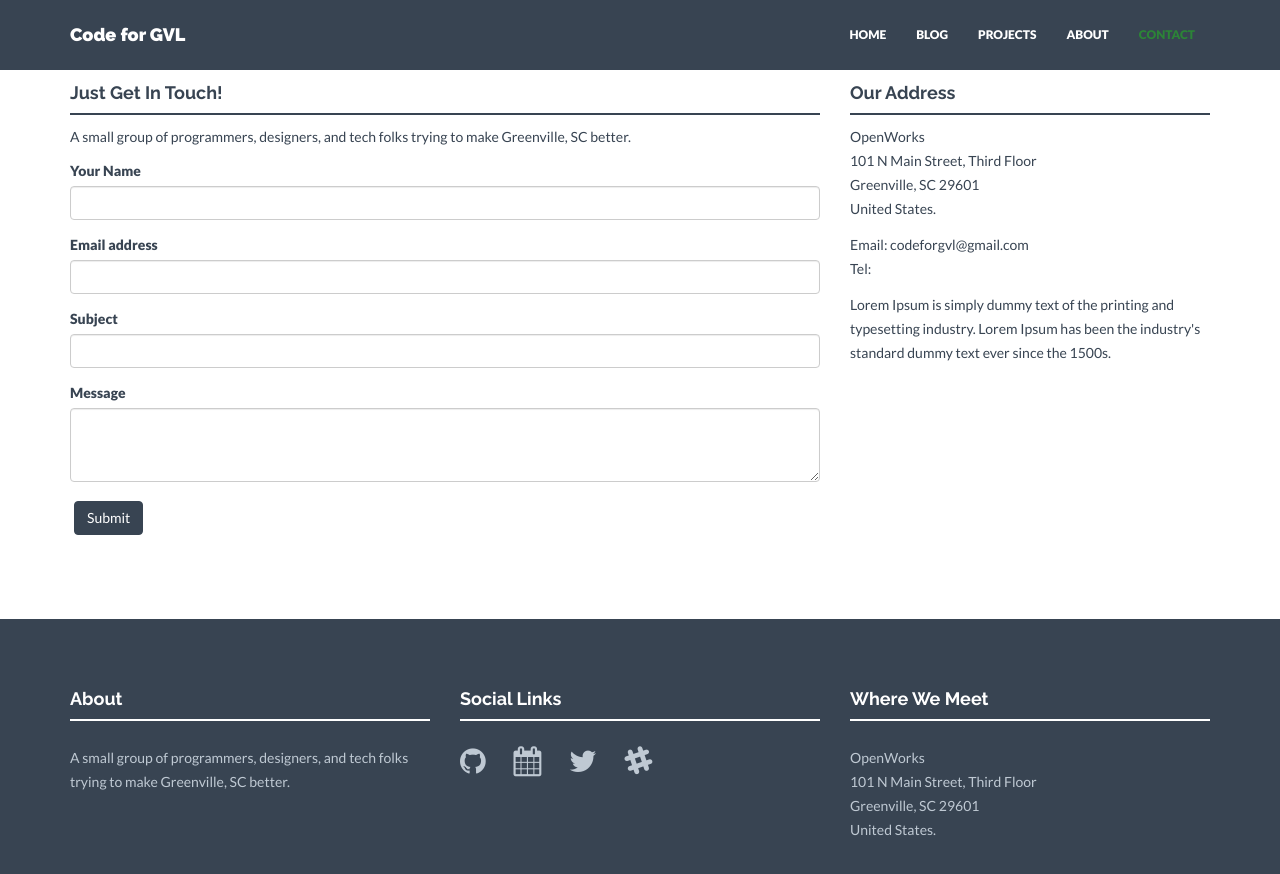
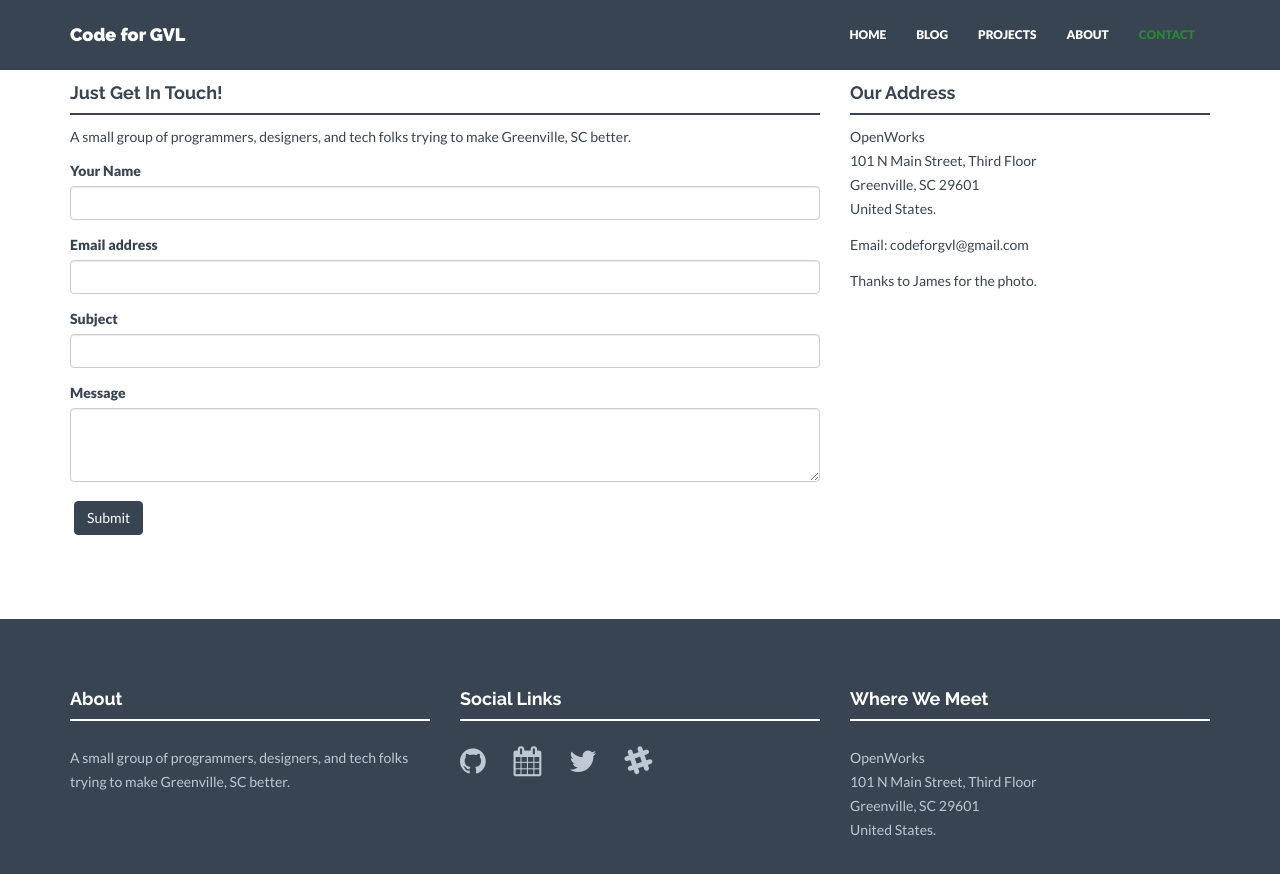
Before and after one commit to agautsc/CfG-2, a Jekyll site: the page built from contact.html, in a window 1280 px wide and 900 px high, scrolled down 573 px. Shown: the top 874 px of the window. Built offline with Jekyll 4.4.1, drawn with Linux system fonts in a browser that asks for light colours; nearby versions of some CDN libraries.

Commit message:
Update contact.html
Removed Lorem Ipsum added photo credit

```diff
--- a/contact.html
+++ b/contact.html
@@ -43,9 +43,8 @@ permalink: /contact/
                 </p>
                 <p>
                     Email: {{ site.email }}<br/>
-                    Tel: {{ site.tel }}
                 </p>
-                <p>Lorem Ipsum is simply dummy text of the printing and typesetting industry. Lorem Ipsum has been the industry's standard dummy text ever since the 1500s.</p>
+                <p><a href="https://www.flickr.com/photos/bz3rk/" title="James's Flickr profile"></a>Thanks to James for the photo.</a></p>
         </div>
     </div><! --/row -->
 </div><! --/container -->
```
